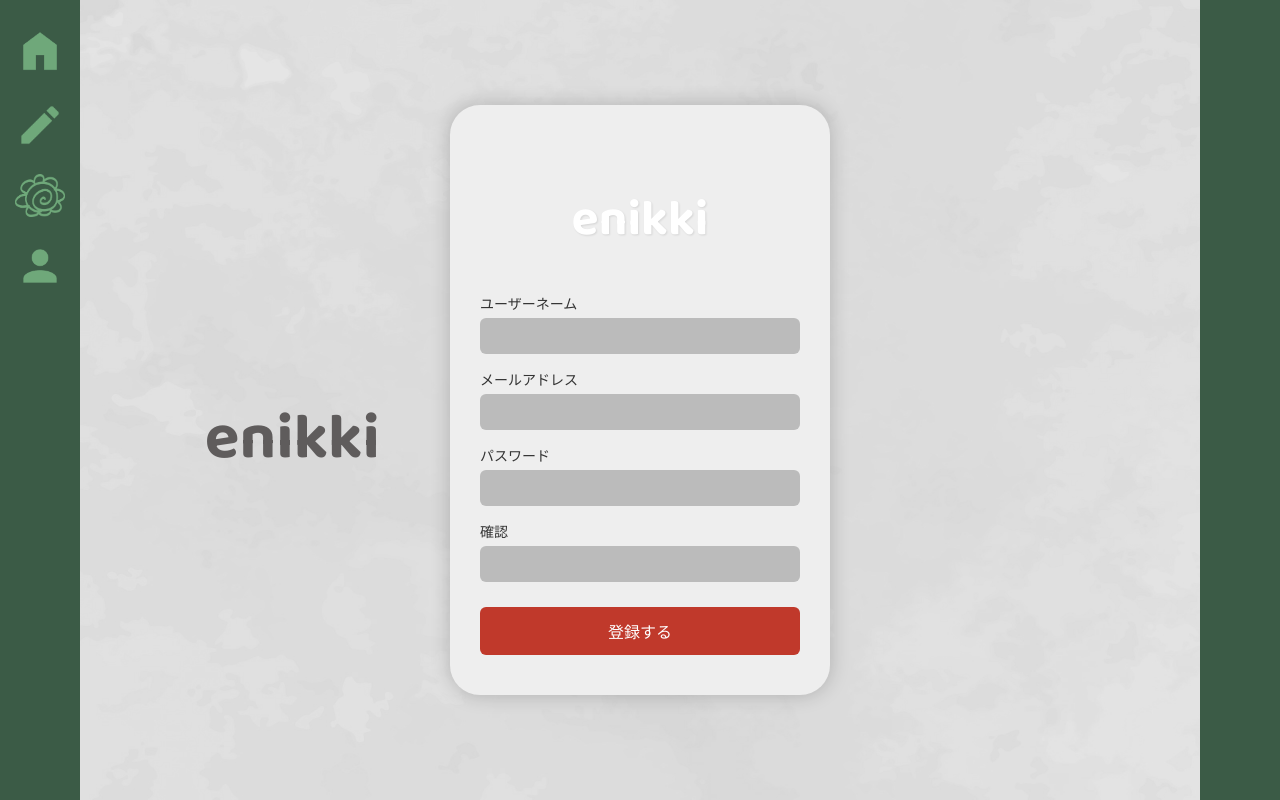
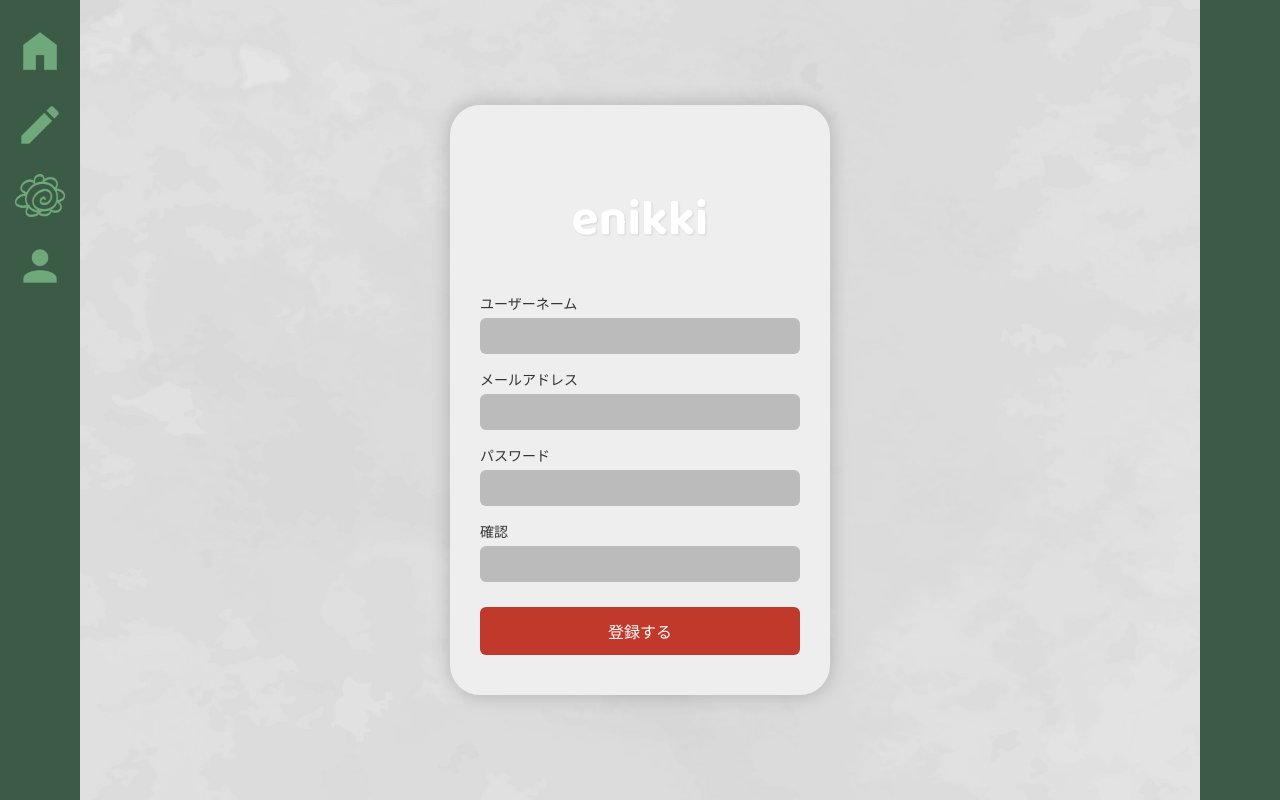
Before and after one commit to moriyoshi-kasuga/2025-summer-techjam, a Flask app: page /signup/ in a window 1280 px wide. Run offline with Flask 3, Linux system fonts and the light colour scheme; some web fonts are replaced.

Commit message:
fix: hidden title on unneccesary page

```diff
--- a/app/templates/admin.html
+++ b/app/templates/admin.html
@@ -2,6 +2,10 @@
 
 {% block head %}
 <style>
+  #title-enikki {
+    display: none !important;
+  }
+
   body {
     position: relative;
   }
--- a/app/templates/favorites.html
+++ b/app/templates/favorites.html
@@ -1,6 +1,10 @@
 {% extends "base.html" %}
 {% block head %}
 <style>
+  #title-enikki {
+    display: none !important;
+  }
+
   #mypage {
     width: 80%;
     margin: 0 auto;
--- a/app/templates/login.html
+++ b/app/templates/login.html
@@ -2,6 +2,10 @@
 
 {% block head %}
 <style>
+  #title-enikki {
+    display: none !important;
+  }
+
   #root {
     margin: 0;
     font-family: sans-serif;
--- a/app/templates/mypage.html
+++ b/app/templates/mypage.html
@@ -1,6 +1,10 @@
 {% extends "base.html" %}
 {% block head %}
 <style>
+  #title-enikki {
+    display: none !important;
+  }
+
   #mypage {
     width: 80%;
     margin: 0 auto;
--- a/app/templates/signup.html
+++ b/app/templates/signup.html
@@ -2,6 +2,10 @@
 
 {% block head %}
 <style>
+  #title-enikki {
+    display: none !important;
+  }
+
   #root {
     margin: 0;
     font-family: sans-serif;
@@ -86,6 +90,7 @@
     color: #e74c3c;
     text-decoration: none;
   }
+
   .error-message {
     color: red;
     margin-bottom: 10px;
```
